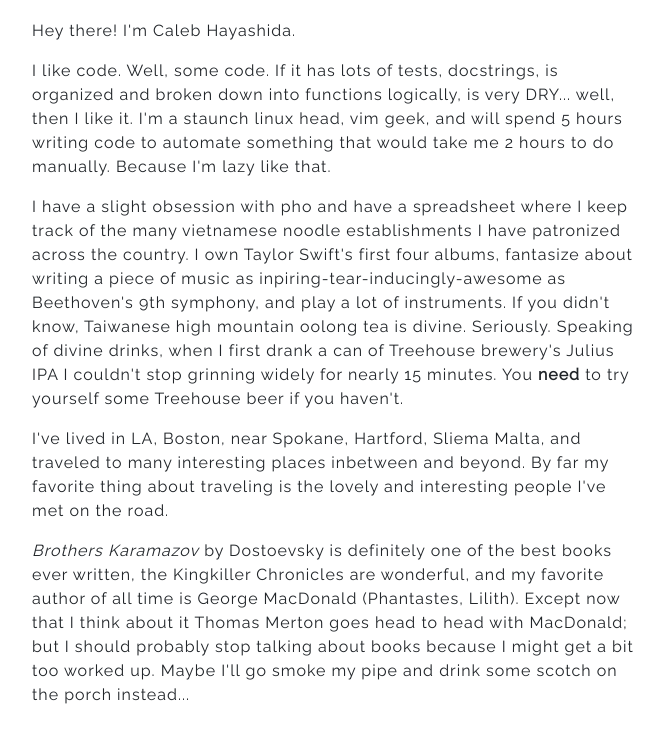
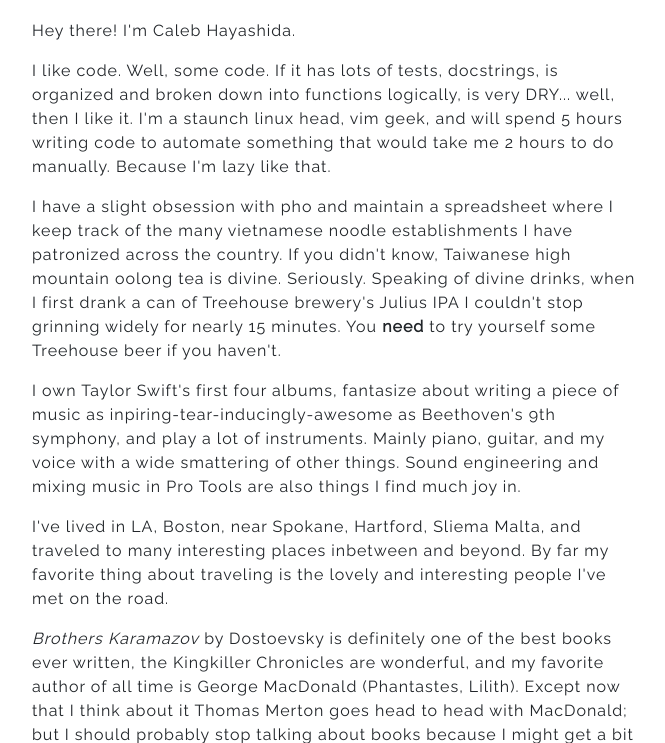
Before and after one commit to santeyio/calebhayashida, a Flask app: page / in a window 1280 px wide. Shown: the part 166-909 px from the top of the page, without its empty margins (303-968 px from the left). Run offline with Flask 2, Linux system fonts and the light colour scheme; some libraries are stand-ins or nearby versions.

Commit message:
more edits

```diff
--- a/templates/home.html
+++ b/templates/home.html
@@ -18,14 +18,17 @@
       something that would take me 2 hours to do manually. Because I'm lazy like that.
       </p>
       <p>
-      I have a slight obsession with pho and have a spreadsheet where I keep track of the many vietnamese
-      noodle establishments I have patronized across the country. I own Taylor Swift's first four albums,
-      fantasize about writing a piece of music as inpiring-tear-inducingly-awesome as Beethoven's 9th symphony,
-      and play a lot of instruments.
-      If you didn't know, Taiwanese high mountain oolong tea is divine. Seriously.
+      I have a slight obsession with pho and maintain a spreadsheet where I keep track of the many vietnamese
+      noodle establishments I have patronized across the country.       If you didn't know, Taiwanese high mountain oolong tea is divine. Seriously.
       Speaking of divine drinks, when I first drank a can of Treehouse brewery's Julius IPA
       I couldn't stop grinning widely for nearly 15 minutes. You <b>need</b> to try yourself
       some Treehouse beer if you haven't.
+      </p>
+      <p>
+      I own Taylor Swift's first four albums,
+      fantasize about writing a piece of music as inpiring-tear-inducingly-awesome as Beethoven's 9th symphony,
+      and play a lot of instruments. Mainly piano, guitar, and my voice with a wide smattering of other things.
+      Sound engineering and mixing music in Pro Tools are also things I find much joy in.
       </p>
       <p>
       I've lived in LA, Boston, near Spokane, Hartford, Sliema Malta, and traveled
```
